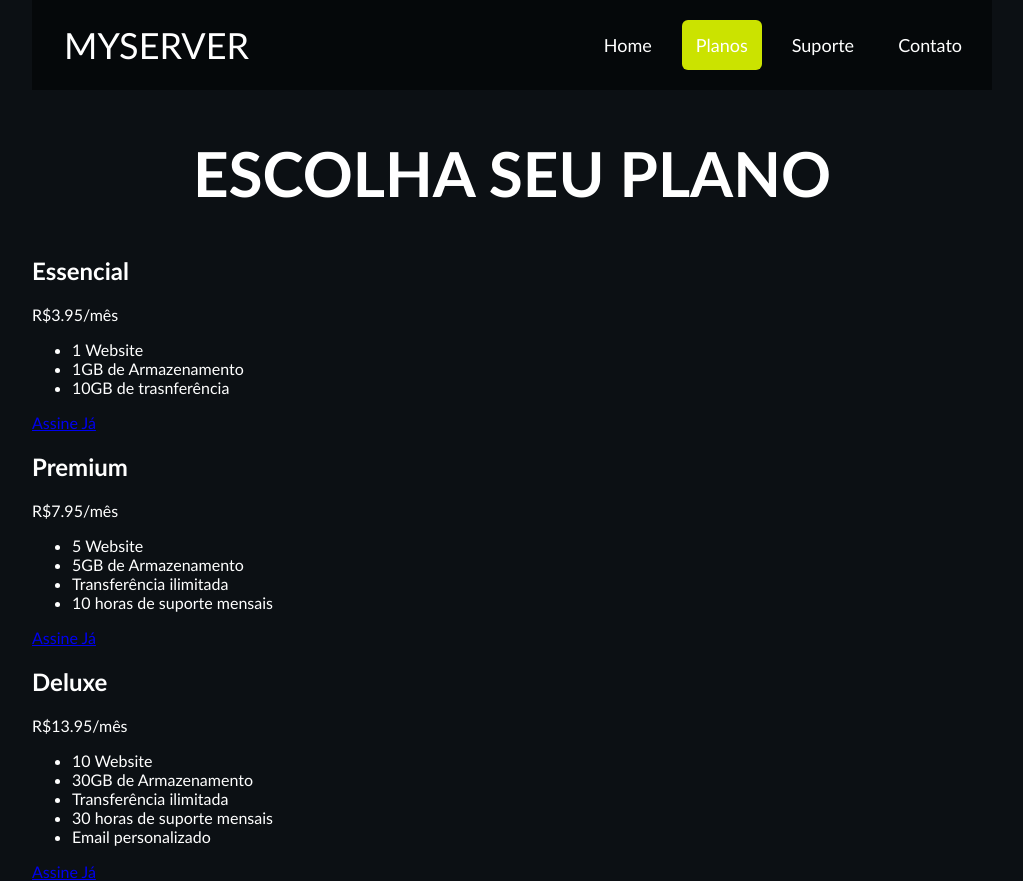
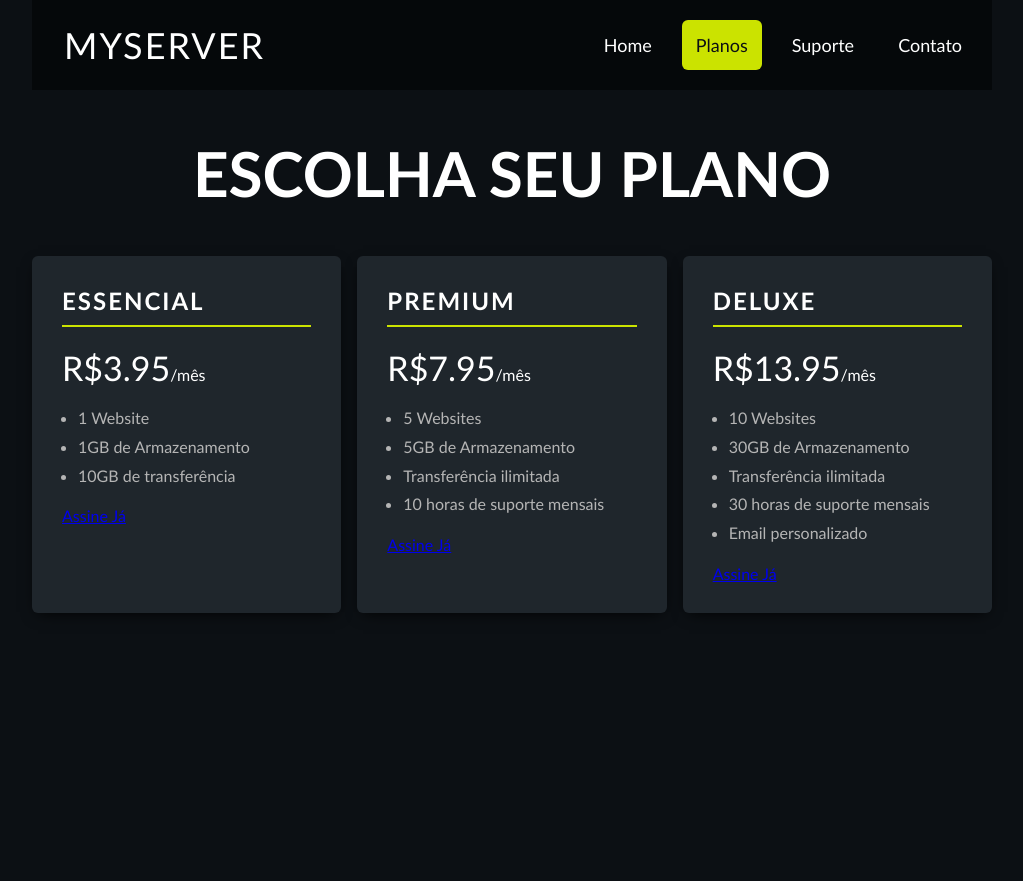
Before and after one commit to jeansillva/PriceCards, a plain HTML site: page index.html in a window 1280 px wide. Shown: the whole page, without its empty margins (128-1151 px from the left). After the commit the page ends 800 px from the top, so only its background shows below. Drawn offline with Linux system fonts and the light colour scheme.

Commit message:
Estilização dos cards e correção das divs

```diff
--- a/estilo.css
+++ b/estilo.css
@@ -26,6 +26,7 @@ body{
     font-size: 36px;
     text-transform:uppercase;
     margin-left: 16px;
+    letter-spacing: 2px;
 }
 
 .header__nav ul{
@@ -41,7 +42,49 @@ body{
     padding: 14px;
     border-radius: 6px;
 }
-a.header__nav--active /*Aplicação de descendência*/ {
+
+.header__nav a:hover{
+    text-decoration: underline;
+}
+
+.header__nav a.header__nav--active {
     background-color: #cbe300;
     color: #0c1014;
+    pointer-events: none; /*desabilita o evento do mouse*/
 }
+
+.pricing{
+    display: flex;
+    gap: 16px;
+}
+
+.pricing-plan{
+    flex: 1;
+    background-color: #1f262c;
+    padding: 30px;
+    border-radius: 6px;
+    box-shadow: 0 5px 15px -6px black; /*Adicionando sombra: horizontal, vertical, blur, expansão e cor*/
+}
+
+.pricing-plan__title{
+    text-transform: uppercase;
+    border-bottom: 2px solid #cbe300;
+    margin-top: 0;
+    padding-bottom: 10px;
+    letter-spacing: 2px;
+}
+
+.pricing-plan p{
+    margin-top: 0;
+}
+
+.pricing-plan__price{
+    font-size: 34px;
+}
+
+.pricing-plan__features{
+    margin: 0 0 35;
+    color: #b5b5b5;
+    padding-left: 16px;
+    line-height: 1.8;
+}
--- a/index.html
+++ b/index.html
@@ -22,44 +22,44 @@
     <h1 class="main-title">Escolha seu plano</h1>
 
     <section class="pricing">
+
         <div class="pricing-plan">
             <h2 class="pricing-plan__title">Essencial</h2>
             <p> <span class="pricing-plan__price">R$3.95</span>/mês</p>
-            <ul class="pricng-plan__features">
+            <ul class="pricing-plan__features">
                 <li>1 Website</li>
                 <li>1GB de Armazenamento</li>
-                <li>10GB de trasnferência</li>
+                <li>10GB de transferência</li>
             </ul>
-
             <a href="#" class="pricing-plan__cta">Assine Já</a>
         </div>
 
-        <div class="pricing-plan"></div>
+        <div class="pricing-plan">
             <h2 class="pricing-plan__title">Premium</h2>
             <p> <span class="pricing-plan__price">R$7.95</span>/mês</p>
-            <ul class="pricng-plan__features">
-                <li>5 Website</li>
+            <ul class="pricing-plan__features">
+                <li>5 Websites</li>
                 <li>5GB de Armazenamento</li>
                 <li>Transferência ilimitada</li>
                 <li>10 horas de suporte mensais</li>
             </ul>
-
             <a href="#" class="pricing-plan__cta">Assine Já</a>
         </div>
 
-        <div class="pricing-plan"></div>
+        <div class="pricing-plan">
             <h2 class="pricing-plan__title">Deluxe</h2>
             <p> <span class="pricing-plan__price">R$13.95</span>/mês</p>
-            <ul class="pricng-plan__features">
-                <li>10 Website</li>
+            <ul class="pricing-plan__features">
+                <li>10 Websites</li>
                 <li>30GB de Armazenamento</li>
                 <li>Transferência ilimitada</li>
                 <li>30 horas de suporte mensais</li>
                 <li>Email personalizado</li>
             </ul>
-
             <a href="#" class="pricing-plan__cta">Assine Já</a>
         </div>
+
     </section>
+
 </body>
 </html>
```
